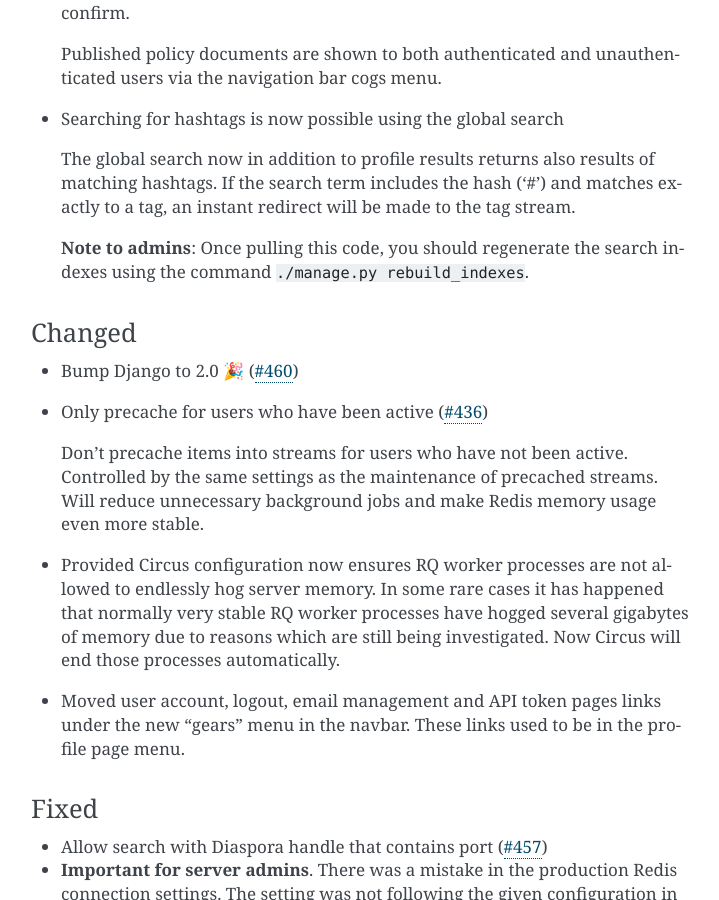
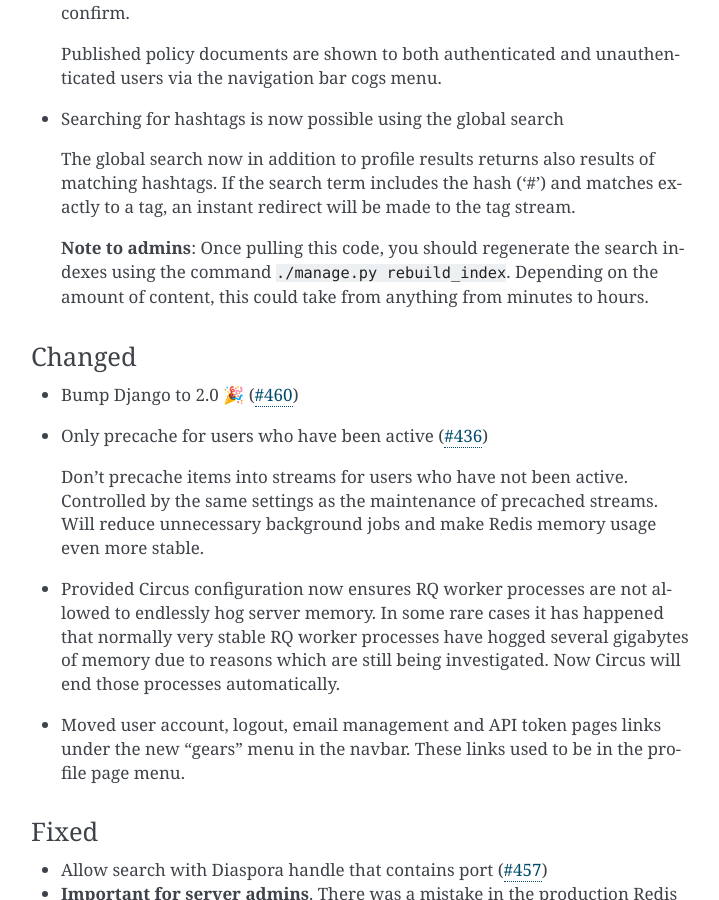
Before and after one commit to jaywink/socialhome, a Sphinx documentation site: the page built from docs/changelog.rst, in a window 1280 px wide and 900 px high, scrolled down 1663 px. Shown: the whole window, without its empty margins (389-1108 px from the left). Built offline with Sphinx 7.4.7, drawn with Linux system fonts in a browser that asks for light colours.

Commit message:
Fix index rebuild command reference in changelog

```diff
--- a/docs/changelog.rst
+++ b/docs/changelog.rst
@@ -50,7 +50,7 @@ Added
 
   The global search now in addition to profile results returns also results of matching hashtags. If the search term includes the hash ('#') and matches exactly to a tag, an instant redirect will be made to the tag stream.
 
-  **Note to admins**: Once pulling this code, you should regenerate the search indexes using the command ``./manage.py rebuild_indexes``.
+  **Note to admins**: Once pulling this code, you should regenerate the search indexes using the command ``./manage.py rebuild_index``. Depending on the amount of content, this could take from anything from minutes to hours.
 
 Changed
 .......
```
